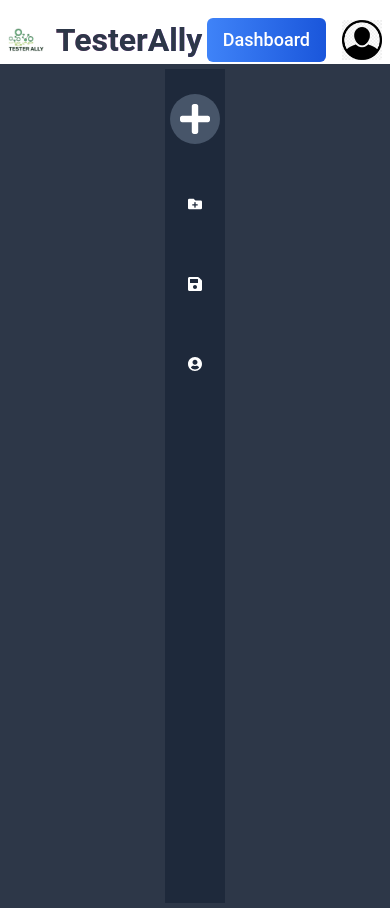
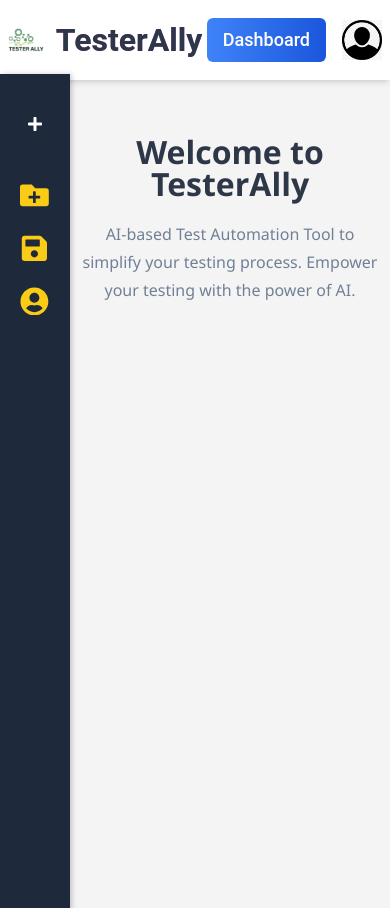
Before and after one commit to rangad123/TesterAlly-FE, a React (Create React App) app: page /dashboard-user in a window 390 px wide. Built offline with nearby package versions, Linux system fonts and the light colour scheme; sample sign-in values are in the browser's storage.

Commit message:
Commit update files

```diff
--- a/src/pages/SaveTestCases.css
+++ b/src/pages/SaveTestCases.css
@@ -17,6 +17,18 @@
     padding: 20px;
     overflow: auto;
   }
+
+  @media (max-width: 768px) {
+    .page-container {
+      flex-direction: column;
+    }
+
+    .sidebar-container {
+      width: 100%;
+    }
+  }
+
+
 
   .main-content {
     flex-grow: 1;
@@ -123,6 +135,21 @@
     color: white;
   }
 
+
+  @media (max-width: 768px) {
+    .test-case-table table {
+      font-size: 0.85rem;
+    }
+
+    .animated-title {
+      font-size: 2rem;
+    }
+
+    .description {
+      font-size: 0.9rem;
+    }
+  }
+
   @keyframes fadeIn {
     from {
       opacity: 0;
@@ -142,77 +169,3 @@
       opacity: 1;
     }
   }
-
-
-@media (max-width: 768px) {
-  .page-container {
-    flex-direction: column;
-    align-items: center;
-    padding: 10px;
-  }
-
-  .sidebar-container {
-    display: flex;
-    flex-direction: row;
-    justify-content: space-around;
-    width: 100%;
-    padding: 5px 0;
-    background: #2d3748;
-  }
-
-  .sidebar-container .icon {
-    width: 40px;
-    height: 40px;
-    margin: 0 10px;
-  }
-
-  .main-content {
-    width: 100%;
-    padding: 10px;
-  }
-
-  .animated-title {
-    font-size: 1.8rem;
-    margin-bottom: 15px;
-    text-align: center;
-  }
-
-  .description {
-    font-size: 0.9rem;
-    margin-bottom: 20px;
-    text-align: center;
-  }
-
-  .test-case-table {
-    width: 100%;
-    border-radius: 10px;
-    box-shadow: none;
-    overflow-x: auto;
-  }
-
-  .test-case-table table {
-    font-size: 0.8rem;
-    border-spacing: 0;
-  }
-
-  .test-case-table th,
-  .test-case-table td {
-    padding: 8px 12px;
-    white-space: nowrap;
-  }
-
-  .test-case-table th {
-    font-size: 0.9rem;
-  }
-
-  .result-badge,
-  .status-badge {
-    padding: 4px 8px;
-    font-size: 0.8rem;
-  }
-
-  .no-data {
-    font-size: 0.9rem;
-    padding: 15px;
-  }
-}
--- a/src/pages/Sidebar.css
+++ b/src/pages/Sidebar.css
@@ -1,25 +1,26 @@
+.sidebar-container {
+  flex-shrink: 0;
+  width: 250px;
+  z-index: 10;
+  position: relative;
+}
 
-.sidebar-container {
+.sidebar {
+  background-color: #1e293b;
+  color: white;
+  height: 100vh;
+  position: fixed;
+  margin-top: 10px;
+  left: 0;
+  transition: width 0.3s ease;
   display: flex;
   flex-direction: column;
-  height: 100vh;
-  width: 250px;
-  position: fixed;
-  background-color: #1e293b;
-  color: white;
+  box-shadow: 2px 0 5px rgba(0, 0, 0, 0.2);
   z-index: 1000;
 }
 
-.sidebar {
-  display: flex;
-  flex-direction: column;
-  justify-content: flex-start;
-  align-items: center;
-  height: 100%;
+.sidebar.collapsed {
   width: 70px;
-  transition: width 0.3s ease-in-out;
-  overflow-x: hidden;
-  background-color: #1e293b;
 }
 
 .sidebar.expanded {
@@ -28,8 +29,7 @@
 
 .plus-button {
   color: white;
-  background-color: #475569;
-  font-size: 1.5rem;
+  font-size: 1rem;
   text-align: center;
   border-radius: 50%;
   width: 50px;
@@ -43,57 +43,62 @@
 }
 
 .plus-button:hover {
-  background-color: #2563eb;
+  background-color: #4338ca;
   transform: scale(1.1);
 }
 
 .sidebar-option {
   display: flex;
   align-items: center;
-  gap: 15px;
-  width: 90%;
-  padding: 10px;
-  margin: 10px 0;
-  border-radius: 8px;
+  gap: 10px;
+  padding: 12px 20px;
+  border-radius: 5px;
   cursor: pointer;
   transition: background-color 0.3s ease, transform 0.3s ease;
 }
 
 .sidebar-option:hover {
-  background-color: #2563eb;
+  background-color: #475569;
   transform: translateX(5px);
+}
+
+.project-icon {
+  font-size: 1.8rem;
+  color: #facc15;
 }
 
 .option-name {
   font-size: 1rem;
   font-weight: bold;
-  display: none;
+  color: white;
 }
-
-.sidebar.expanded .option-name {
-  display: block;
-}
-
 
 .sub-sidebar {
   position: fixed;
+  background-color: #34495e;
+  border-left: 2px solid #2c3e50;
+  border-radius: 5px;
+  padding: 15px;
+  box-shadow: 2px 0 5px rgba(0, 0, 0, 0.2);
+  animation: fadeIn 0.3s ease-in-out;
+  margin-top: 50px;
+  transition: left 0.3s ease;
+  z-index: 1000;
+}
+
+.sub-sidebar.aligned-expanded {
+  left: 230px;
+}
+
+.sub-sidebar.aligned-collapsed {
   left: 70px;
-  top: 70px;
-  background-color: #34495e;
-  width: 200px;
-  border-radius: 8px;
-  box-shadow: 2px 2px 8px rgba(0, 0, 0, 0.2);
-  z-index: 999;
-  animation: slideIn 0.3s ease-in-out;
 }
 
 .sub-sidebar-header {
-  font-size: 1.1rem;
+  font-size: 1.2rem;
   font-weight: bold;
-  padding: 15px;
+  margin-bottom: 15px;
   color: white;
-  background-color: #1e293b;
-  border-bottom: 1px solid #2c3e50;
 }
 
 .sub-sidebar-item {
@@ -111,10 +116,14 @@
   background-color: #1abc9c;
 }
 
-@keyframes slideIn {
+.sub-sidebar-item .icon {
+  font-size: 1.2rem;
+}
+
+@keyframes fadeIn {
   from {
     opacity: 0;
-    transform: translateX(-20px);
+    transform: translateX(-10px);
   }
   to {
     opacity: 1;
@@ -124,76 +133,50 @@
 
 
 .main-content {
-  margin-left: 70px;
+  transition: margin-left 0.3s ease;
   padding: 20px;
-  transition: margin-left 0.3s ease-in-out;
 }
 
-.sidebar.expanded + .main-content {
-  margin-left: 230px;
-}
-
-.table-container {
-  margin: 20px;
-  padding: 20px;
-  border-radius: 8px;
-  background-color: #ffffff;
-  box-shadow: 0px 4px 6px rgba(0, 0, 0, 0.1);
-}
-
-.table-container h2 {
-  font-size: 1.5rem;
-  margin-bottom: 10px;
-  color: #1e293b;
-}
-
-.table-container p {
-  margin-bottom: 15px;
-  color: #4b5563;
-}
-
-table {
-  width: 100%;
-  border-collapse: collapse;
-}
-
-thead {
-  background-color: #2563eb;
-  color: white;
-}
-
-th, td {
-  padding: 10px 15px;
-  text-align: left;
-  border: 1px solid #e5e7eb;
-}
-
-tbody tr:nth-child(odd) {
-  background-color: #f9fafb;
-}
-
-tbody tr:hover {
-  background-color: #e2e8f0;
+.sidebar.collapsed + .main-content {
+  margin-left: 70px;
 }
 
 @media (max-width: 768px) {
   .sidebar {
-    width: 60px;
+    left: 0;
+    width: 70px;
+    z-index: 1000;
   }
 
   .sidebar.expanded {
-    width: 200px;
+    width: 230px;
+  }
+
+  .sidebar-container {
+    width: 100%;
+    position: static;
   }
 
   .main-content {
-    margin-left: 60px;
+    margin-left: 70px;
+    padding: 10px;
+    width: calc(100% - 70px);
   }
 
   .sidebar.expanded + .main-content {
-    margin-left: 200px;
+    margin-left: 230px;
+    width: calc(100% - 230px);
   }
 
-  table {
-    font-size: 0.9rem;
+  .sub-sidebar {
+    position: absolute;
+    top: 70px;
+    left: 70px;
+    width: calc(100vw - 100px);
+    z-index: 900;
+  }
+
+  .sub-sidebar.aligned-expanded {
+    left: 230px;
   }
 }
```
Also changed, not shown: src/components/AppNavBar.css (added).
